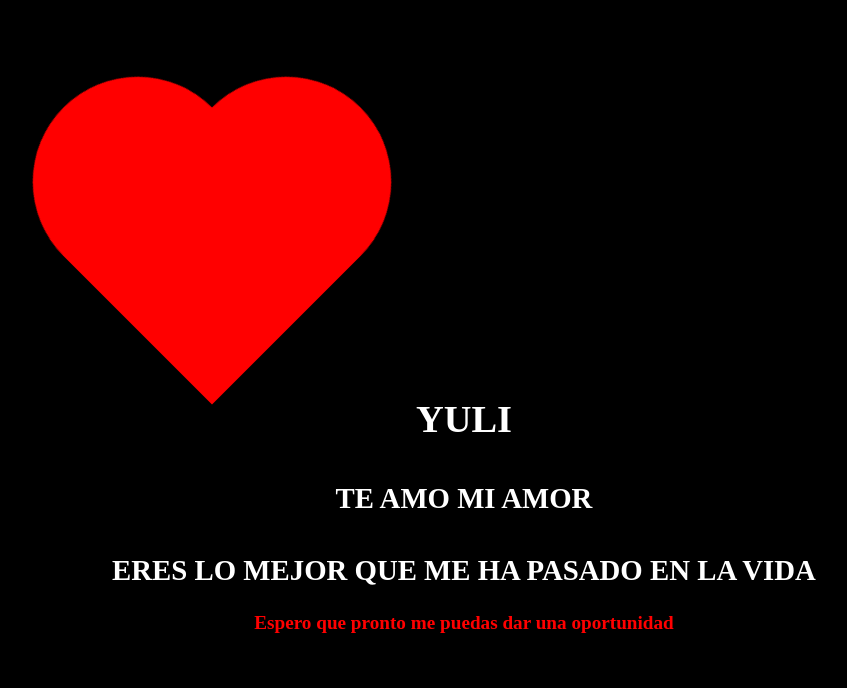
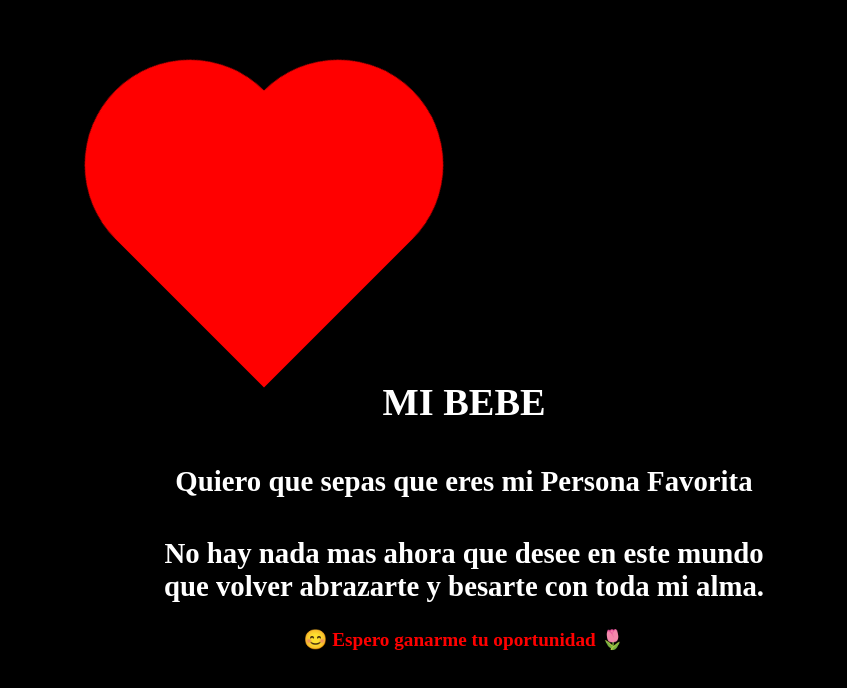
Before and after one commit to jhongonzalezweb/pruebaTest, a plain HTML site: page index.html in a window 1280 px wide. Shown: the whole page, without its empty margins (176-1023 px from the left). Drawn offline with Linux system fonts and the light colour scheme.

Commit message:
Update index.html

```diff
--- a/index.html
+++ b/index.html
@@ -10,11 +10,11 @@
 <body>
   <div class="heart"></div>
   <div>
-  <h1>YULI</h1>
-  <h2>TE AMO MI AMOR</h2>
-  <H2> ERES LO MEJOR QUE ME HA PASADO EN LA VIDA</H2>
+  <h1>MI BEBE</h1>
+  <h2>Quiero que sepas que eres mi <span>Persona Favorita</span> </h2>
+  <h2> No hay nada mas ahora que desee en este mundo <br> que volver abrazarte y besarte con toda mi alma. </h2>
 
-  <h4>Espero que pronto me puedas dar una oportunidad</h4>
+  <h4> 😊 Espero ganarme tu oportunidad 🌷 </h4>
   </div>
 </body>
 </html>
```
